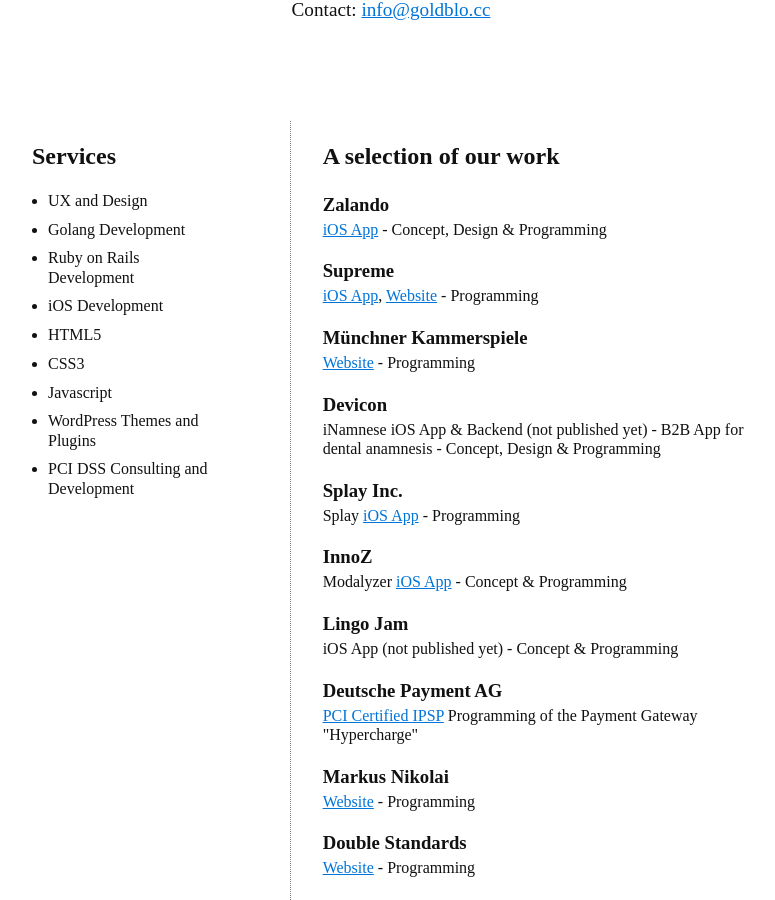
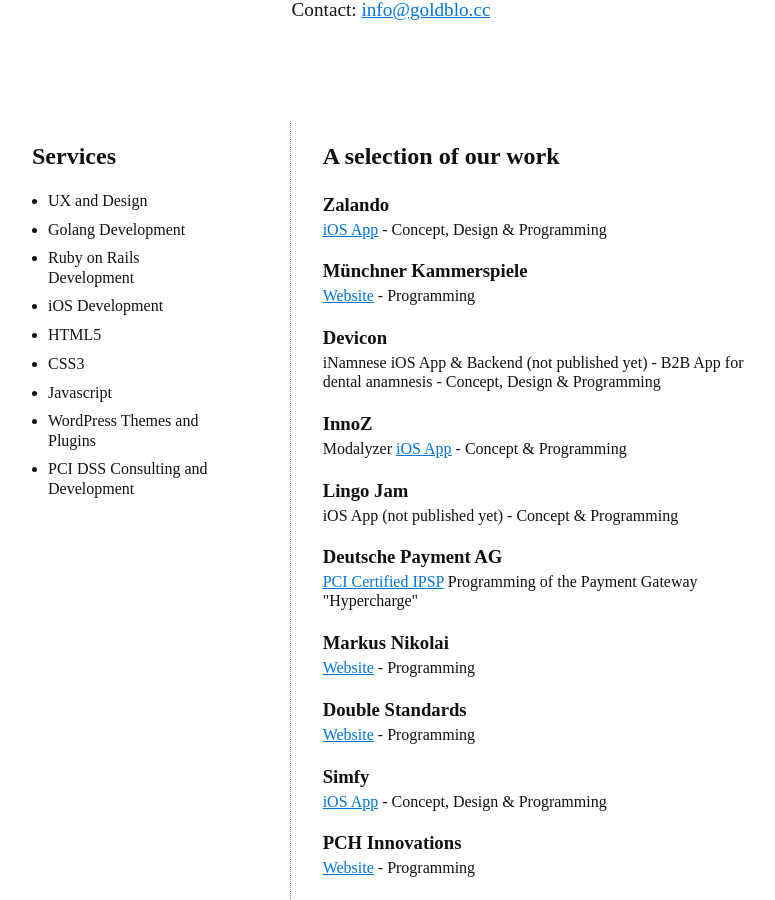
Before and after one commit to Goldblock/Goldblock.github.io, a Jekyll site: the page built from index.html, in a window 1280 px wide and 900 px high, scrolled down 566 px. Shown: the whole window, without its empty margins (249-1024 px from the left). Built offline with Jekyll 4.4.1, drawn with Linux system fonts in a browser that asks for light colours; Markdown is read by kramdown in place of the engine named in the settings.

Commit message:
removed samuel

```diff
--- a/index.html
+++ b/index.html
@@ -34,14 +34,6 @@
             </li>
 
             <li>
-              <h3>Supreme</h3>
-              <p>
-                <a href="https://itunes.apple.com/de/app/supreme/id664573705?l=en&amp;mt=8">iOS App</a>, <a href="http://www.supremenewyork.com/">Website</a> - Programming
-              </p>
-            </li>
-
-
-            <li>
               <h3>Münchner Kammerspiele</h3>
               <p>
                 <a href="http://www.muenchner-kammerspiele.de">Website</a> - Programming
@@ -53,13 +45,6 @@
               <h3>Devicon</h3>
               <p>
                 iNamnese iOS App &amp; Backend (not published yet) - B2B App for dental anamnesis - Concept, Design &amp; Programming
-              </p>
-            </li>
-
-            <li>
-              <h3>Splay Inc.</h3>
-              <p>
-                Splay <a href="https://itunes.apple.com/de/app/splay/id882251721?mt=8">iOS App</a> - Programming
               </p>
             </li>
 
```
